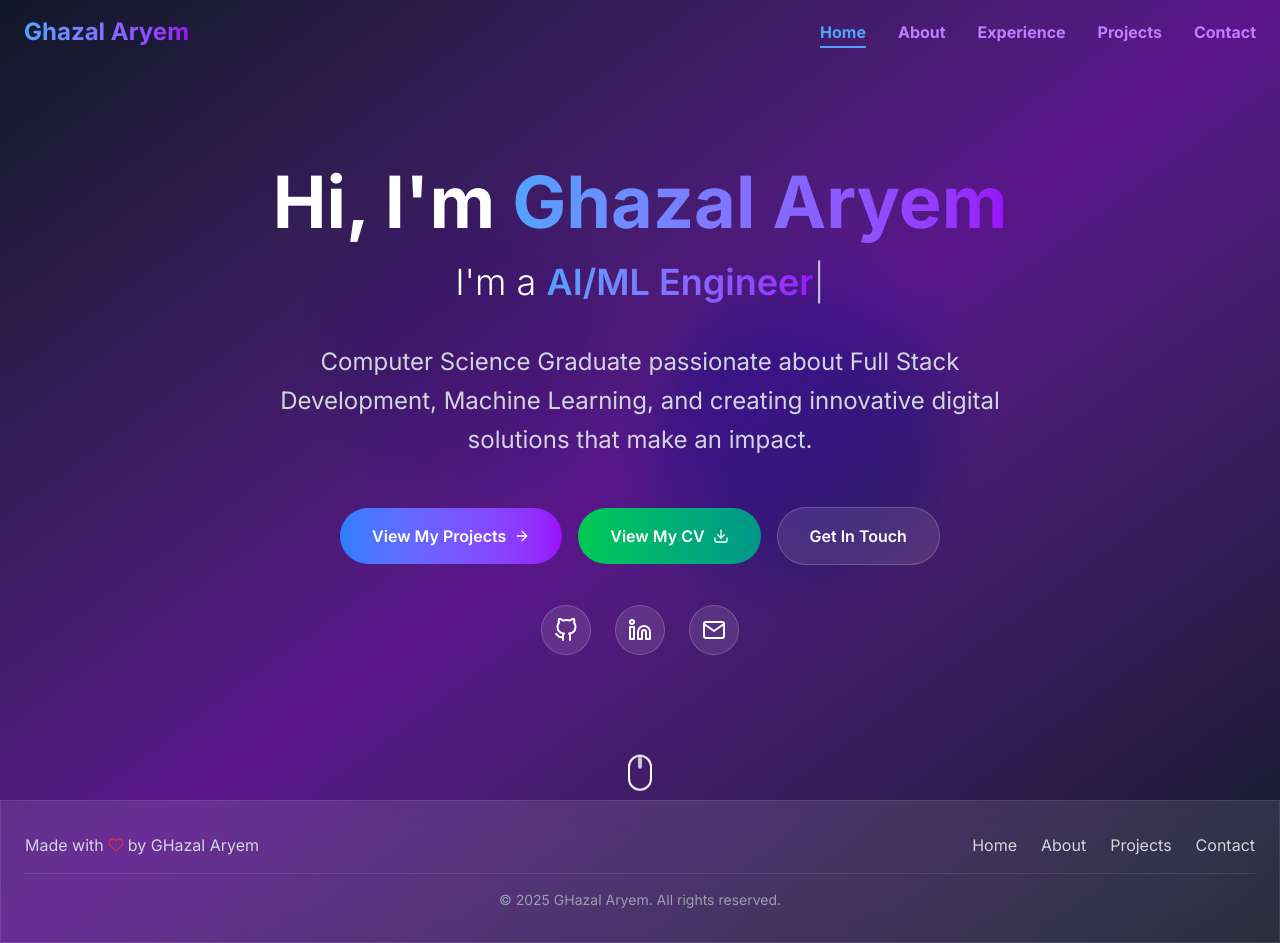
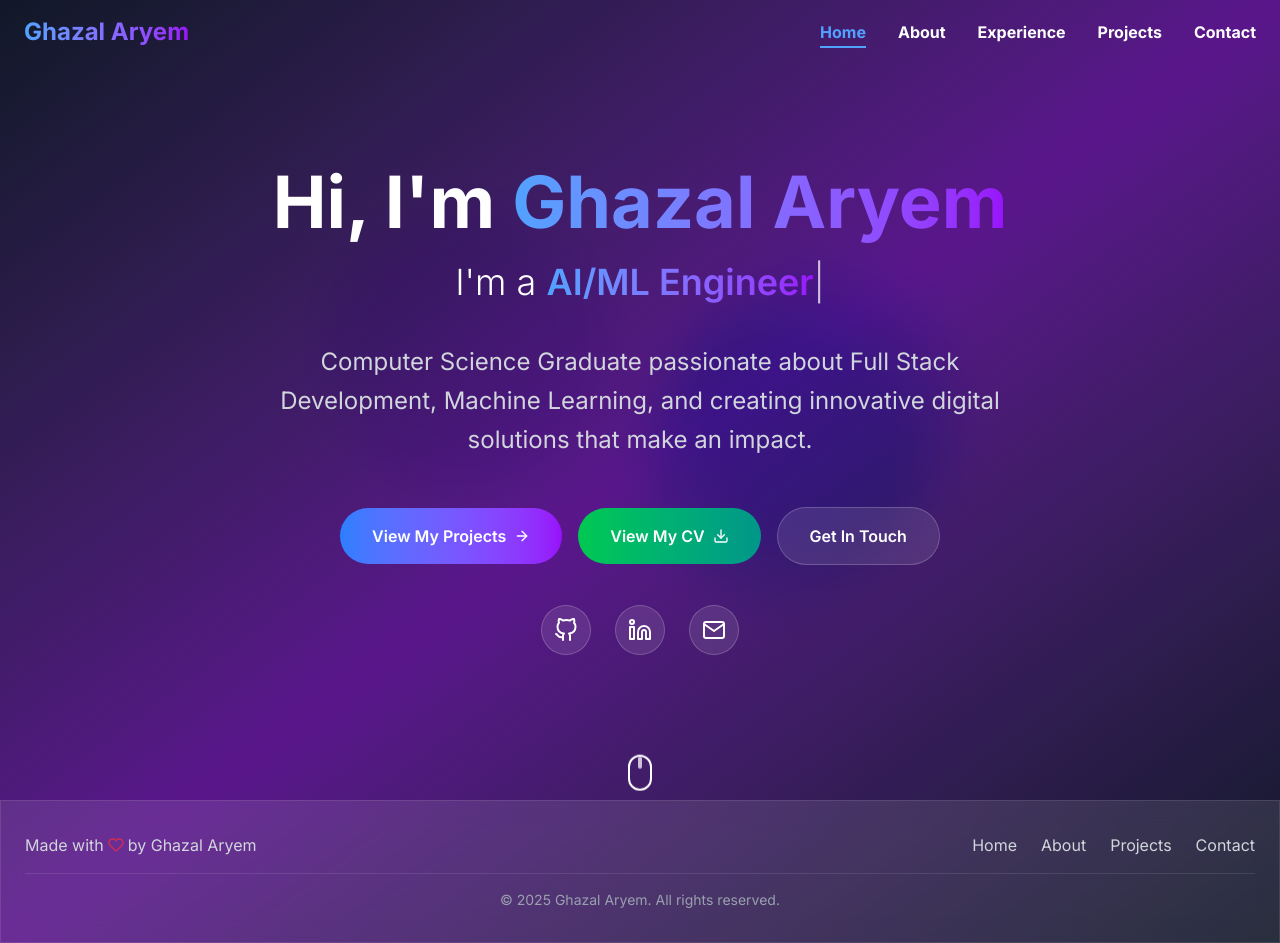
Before and after one commit to Ghazal-Aryem/portfolio, a Next.js app: page / in a window 1280 px wide. Built offline with nearby package versions, Linux system fonts and the light colour scheme.

Commit message:
fix updated

```diff
--- a/src/app/about/page.js
+++ b/src/app/about/page.js
@@ -17,7 +17,7 @@ const About = () => {
   ];
 
   const stats = [
-    { icon: FiAward, number: '3.25/4.00', text: 'CGPA at NUML' },
+    { icon: FiAward, number: '3.25/4.0', text: 'CGPA at NUML' },
     { icon: FiCode, number: '5+', text: 'Projects Completed' },
     { icon: FiUsers, number: '1', text: 'Professional Experiences' },
     { icon: FiCoffee, number: '4', text: 'Certifications' },
--- a/src/components/Footer.js
+++ b/src/components/Footer.js
@@ -8,7 +8,7 @@ const Footer = () => {
         <div className="flex flex-col md:flex-row justify-between items-center">
           <div className="text-center md:text-left mb-4 md:mb-0">
             <p className="text-gray-300 flex items-center justify-center md:justify-start gap-1">
-              Made with <FiHeart className="text-red-500 animate-pulse" /> by GHazal Aryem
+              Made with <FiHeart className="text-red-500 animate-pulse" /> by Ghazal Aryem
             </p>
           </div>
 
@@ -30,7 +30,7 @@ const Footer = () => {
 
         <div className="text-center mt-4 pt-4 border-t border-white/10">
           <p className="text-gray-400 text-sm">
-            © {new Date().getFullYear()} GHazal Aryem. All rights reserved.
+            © {new Date().getFullYear()} Ghazal Aryem. All rights reserved.
           </p>
         </div>
       </div>
--- a/src/components/Navbar.js
+++ b/src/components/Navbar.js
@@ -45,7 +45,7 @@ const Navbar = () => {
                 key={item.name}
                 href={item.path}
                 className={`relative transition-all duration-300 hover:text-blue-400 ${
-                  pathname === item.path ? 'text-blue-400 font-bold' : 'text-purple-400 font-bold'
+                  pathname === item.path ? 'text-blue-400 font-bold' : 'text-white font-bold'
                 }`}
               >
                 {item.name}
@@ -68,13 +68,13 @@ const Navbar = () => {
         {/* Mobile Menu */}
         {isOpen && (
           <div className="md:hidden absolute top-full left-0 w-full glass-effect animate-slide-up">
-            <div className="flex flex-col space-y-4 p-6">
+            <div className="flex flex-col space-y-4 p-6 ">
               {navItems.map((item) => (
                 <Link
                   key={item.name}
                   href={item.path}
                   className={`text-lg transition-all duration-300 hover:text-blue-400 ${
-                    pathname === item.path ? 'text-blue-400 font-bold' : 'text-purple-400 font-bold'
+                    pathname === item.path ? 'text-blue-400 font-bold' : 'text-white font-bold'
                   }`}
                   onClick={() => setIsOpen(false)}
                 >
```
Also changed, not shown: 1 other file (tests, documents, lock files or other folders).
